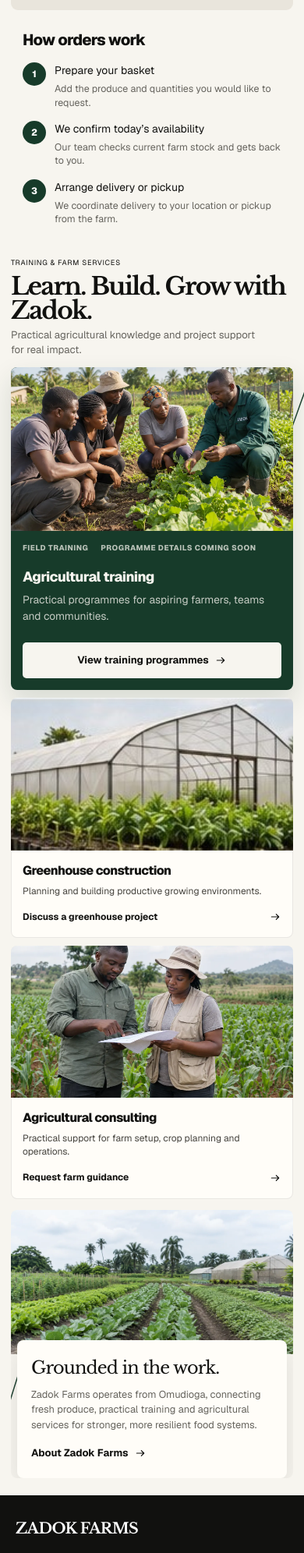
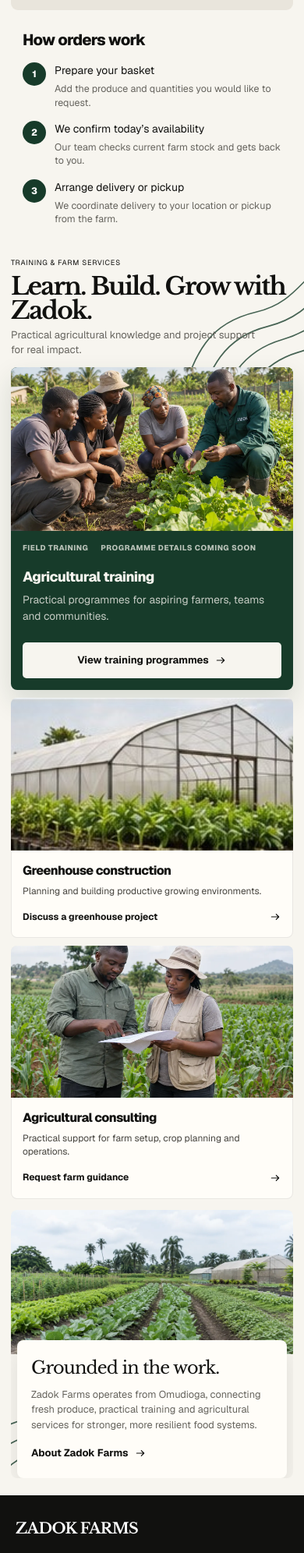
Before and after one commit to wh0isalfred/ZadokFarms, a Next.js app: page / in a window 390 px wide. Shown: the part 2218-4210 px from the top of the page at 78% size. Built offline with nearby package versions, Linux system fonts and the light colour scheme.

Commit message:
fix: reveal field line accents on mobile

```diff
--- a/src/app/globals.css
+++ b/src/app/globals.css
@@ -287,8 +287,9 @@
   .service-copy h3 { font-size: 1rem; }
   .service-copy p, .service-copy a { font-size: .75rem; overflow-wrap: anywhere; }
   .field-lines { width: 300px; height: 230px; }
-  .services-lines { top: 8px; right: -220px; }
-  .closing-lines { bottom: -100px; left: -220px; }
+  .field-lines path { stroke-width: 2.4; opacity: .78; }
+  .services-lines { top: -4px; right: -68px; }
+  .closing-lines { bottom: -78px; left: -72px; }
   .farm-close { grid-template-columns: minmax(0,1fr); }
   .farm-close-image { min-height: 185px; }
   .farm-close > div:last-child { margin: -18px 12px 0; padding: 19px 18px 21px; }
```
